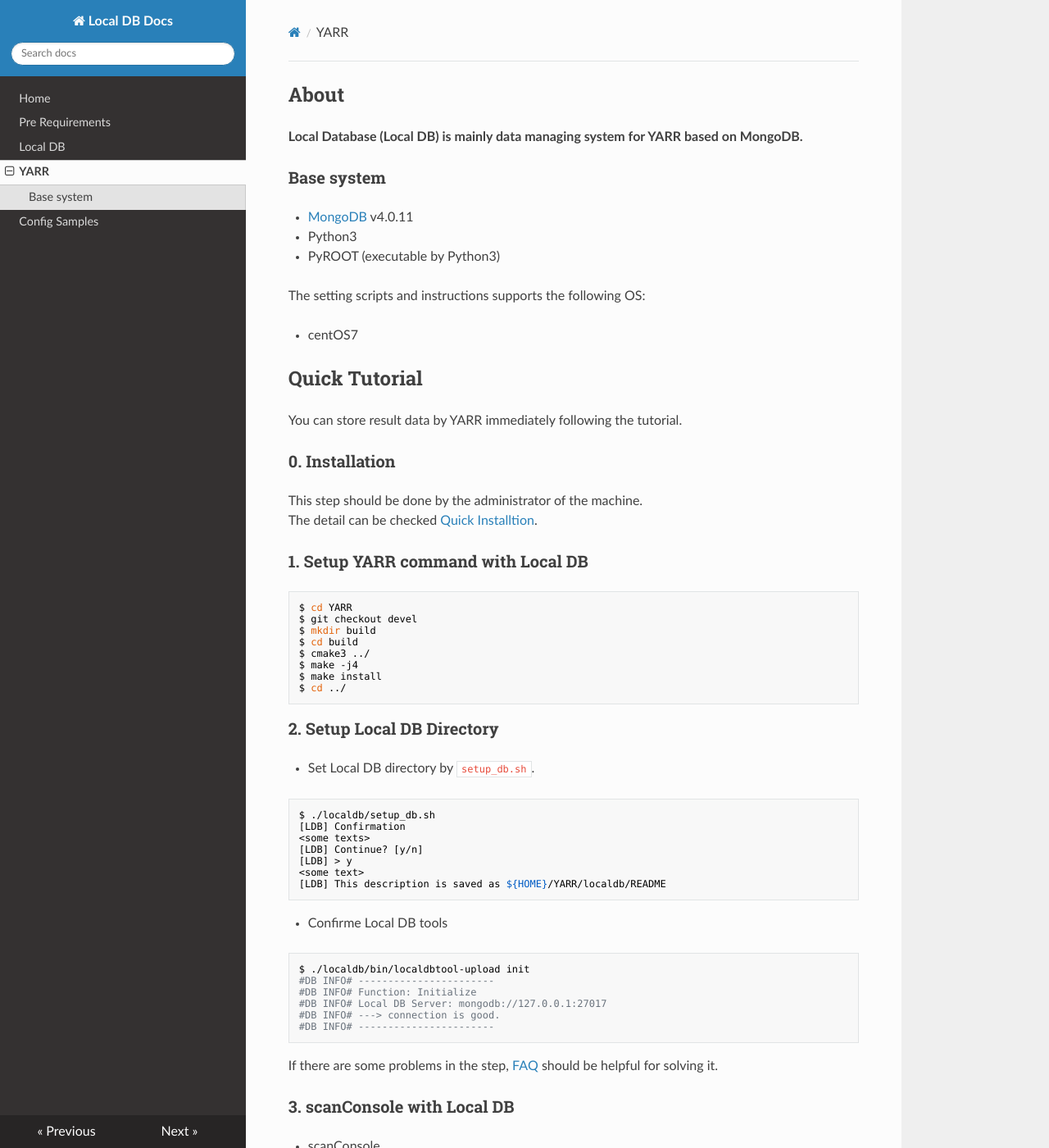
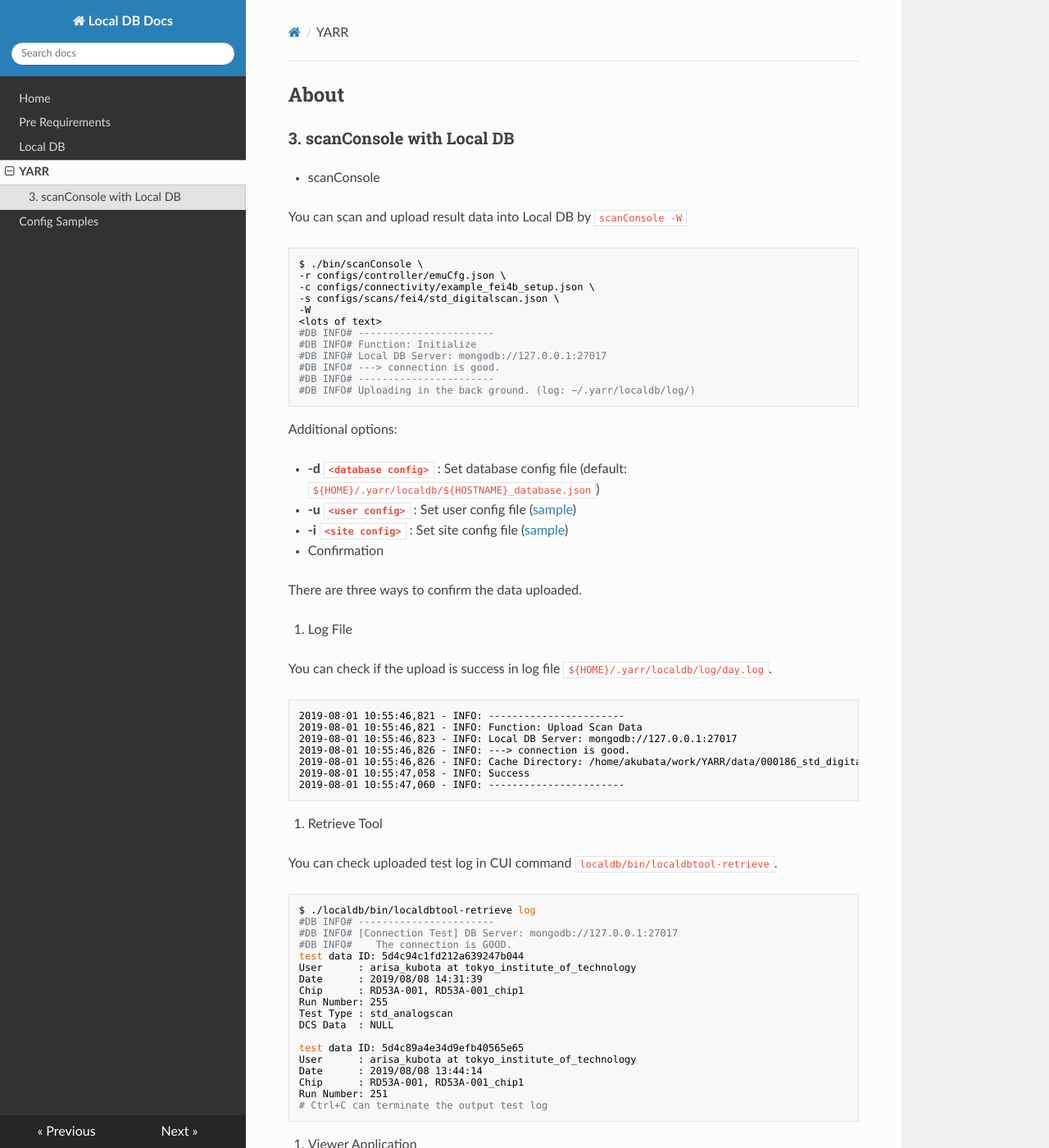
Before and after one commit to jlab-hep/localdb-docs, an MkDocs documentation site: the page built from docs/yarr.md, in a window 1280 px wide and 1400 px high. Shown: the whole window at 82% size. Built offline with MkDocs 1.6.1, drawn with Linux system fonts in a browser that asks for light colours; nearby versions of some CDN libraries; old or Windows-style settings are respelled for this version of MkDocs.

````diff
--- a/docs/yarr.md
+++ b/docs/yarr.md
@@ -1,64 +1,4 @@
 ## About
-
-**Local Database (Local DB) is mainly data managing system for YARR based on MongoDB.**
-
-### Base system
-- [MongoDB](https://docs.mongodb.com/v4.0/) v4.0.11
-- Python3
-- PyROOT (executable by Python3)
-
-The setting scripts and instructions supports the following OS:
-
-- centOS7
-
-## Quick Tutorial
-
-You can store result data by YARR immediately following the tutorial.
-
-### 0. Installation
-
-This step should be done by the administrator of the machine.<br>
-The detail can be checked [Quick Installtion](#quick-installation).
-
-### 1. Setup YARR command with Local DB
-
-```bash
-$ cd YARR
-$ git checkout devel
-$ mkdir build
-$ cd build
-$ cmake3 ../
-$ make -j4
-$ make install
-$ cd ../
-```
-
-### 2. Setup Local DB Directory
-
-- Set Local DB directory by `setup_db.sh`.
-
-```bash
-$ ./localdb/setup_db.sh
-[LDB] Confirmation
-<some texts>
-[LDB] Continue? [y/n]
-[LDB] > y
-<some text>
-[LDB] This description is saved as ${HOME}/YARR/localdb/README
-```
-
-- Confirme Local DB tools
-
-```bash
-$ ./localdb/bin/localdbtool-upload init
-#DB INFO# -----------------------
-#DB INFO# Function: Initialize
-#DB INFO# Local DB Server: mongodb://127.0.0.1:27017
-#DB INFO# ---> connection is good.
-#DB INFO# -----------------------
-```
-
-If there are some problems in the step, [FAQ](#faq) should be helpful for solving it.
 
 ### 3. scanConsole with Local DB
 
````
Also changed, not shown: docs/requirements.md (+8 -21 lines).
